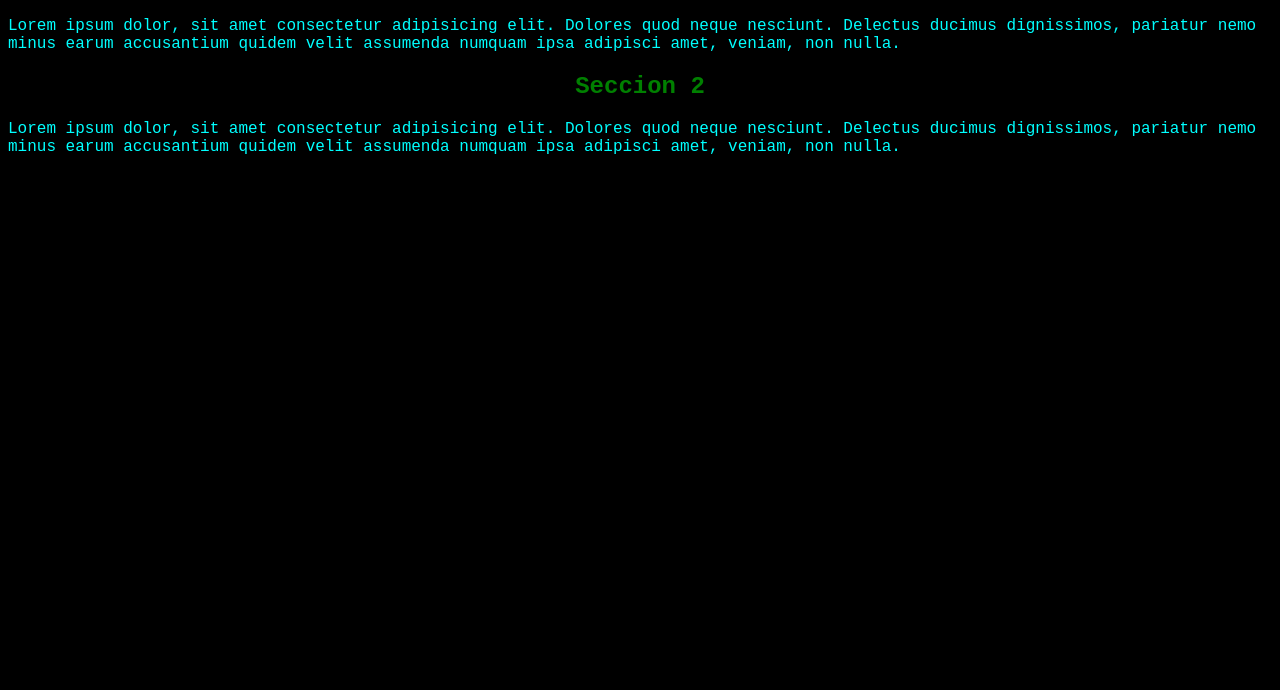
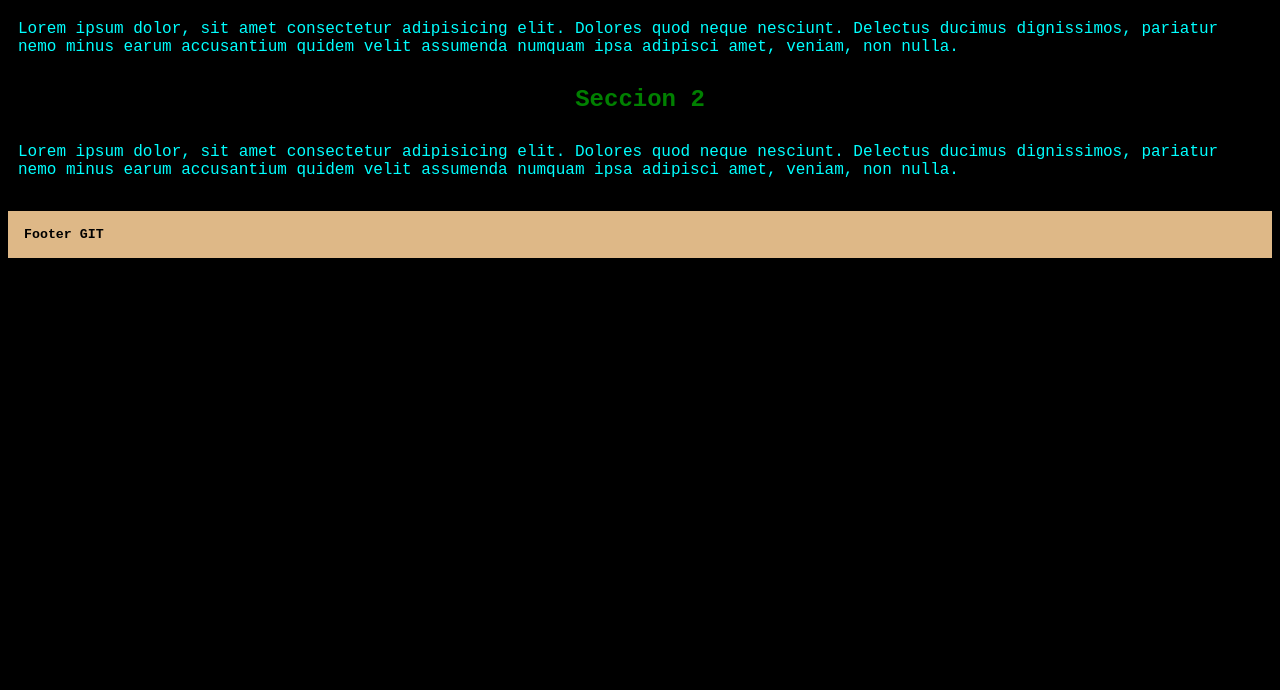
Before and after one commit to joaquincarballal/coderhouse, a plain HTML site: page git.html in a window 1280 px wide. Shown: the part 110-800 px from the top of the page. Drawn offline with Linux system fonts and the light colour scheme.

Commit message:
footer, seccion2 y fhtmls

```diff
--- a/git.css
+++ b/git.css
@@ -6,6 +6,7 @@ body{
 h1{
     color: red;
     text-align: center;
+    margin: 1rem;
 }
 h2{
     color: green;
@@ -13,4 +14,10 @@ h2{
 }
 p{
     color: aqua;
+    padding: 10px;
 }
+h5{
+    color: black;
+    background-color: burlywood;
+    padding: 1rem;
+}
--- a/git.html
+++ b/git.html
@@ -24,5 +24,9 @@
         <p>Lorem ipsum dolor, sit amet consectetur adipisicing elit. Dolores quod neque nesciunt. Delectus ducimus dignissimos, pariatur nemo minus earum accusantium quidem velit assumenda numquam ipsa adipisci amet, veniam, non nulla.</p>
     </section>
 
+    <footer>
+        <h5>Footer GIT</h5>
+    </footer>
+
 </body>
 </html>
```
Also changed, not shown: newgit.html (added), 1 other file.
